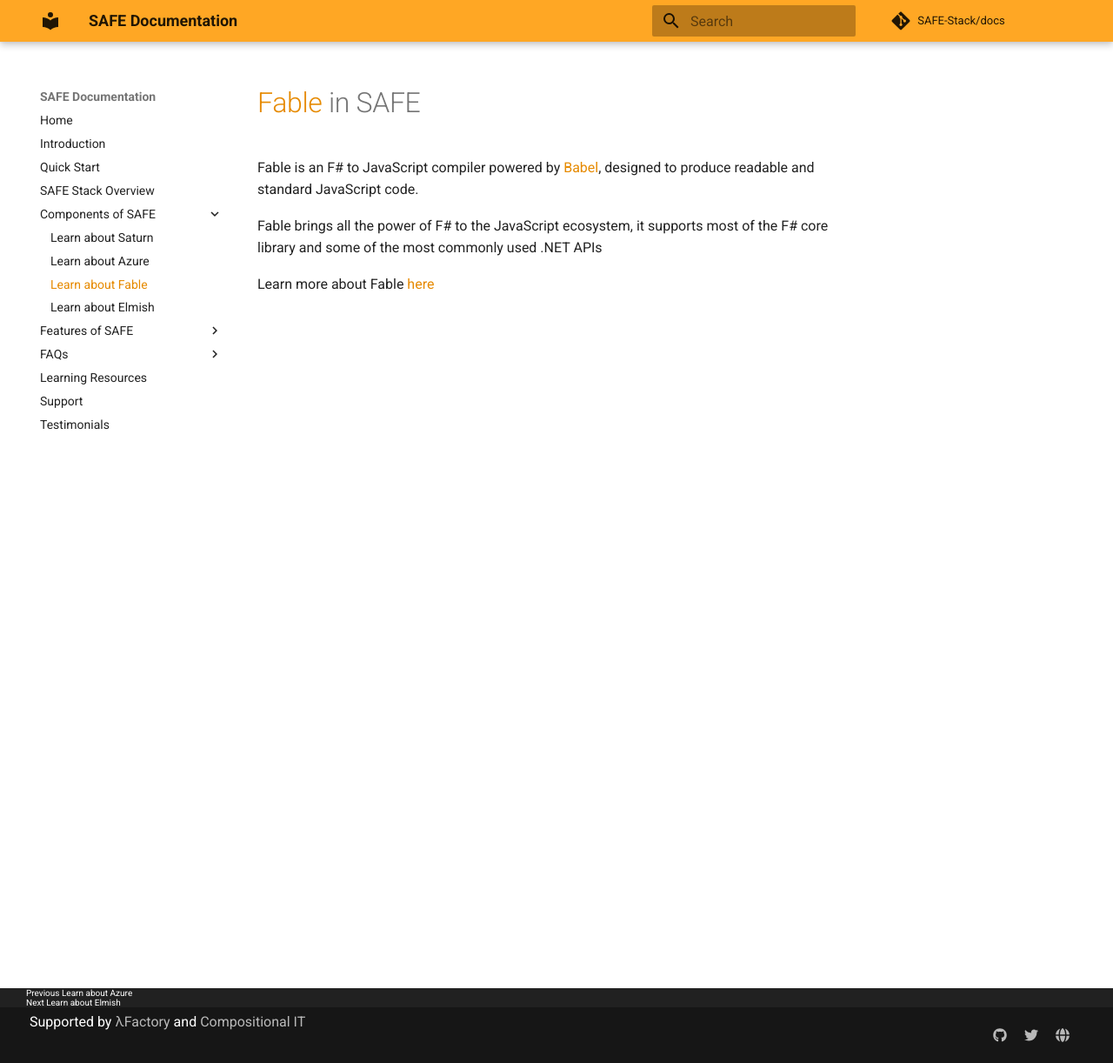
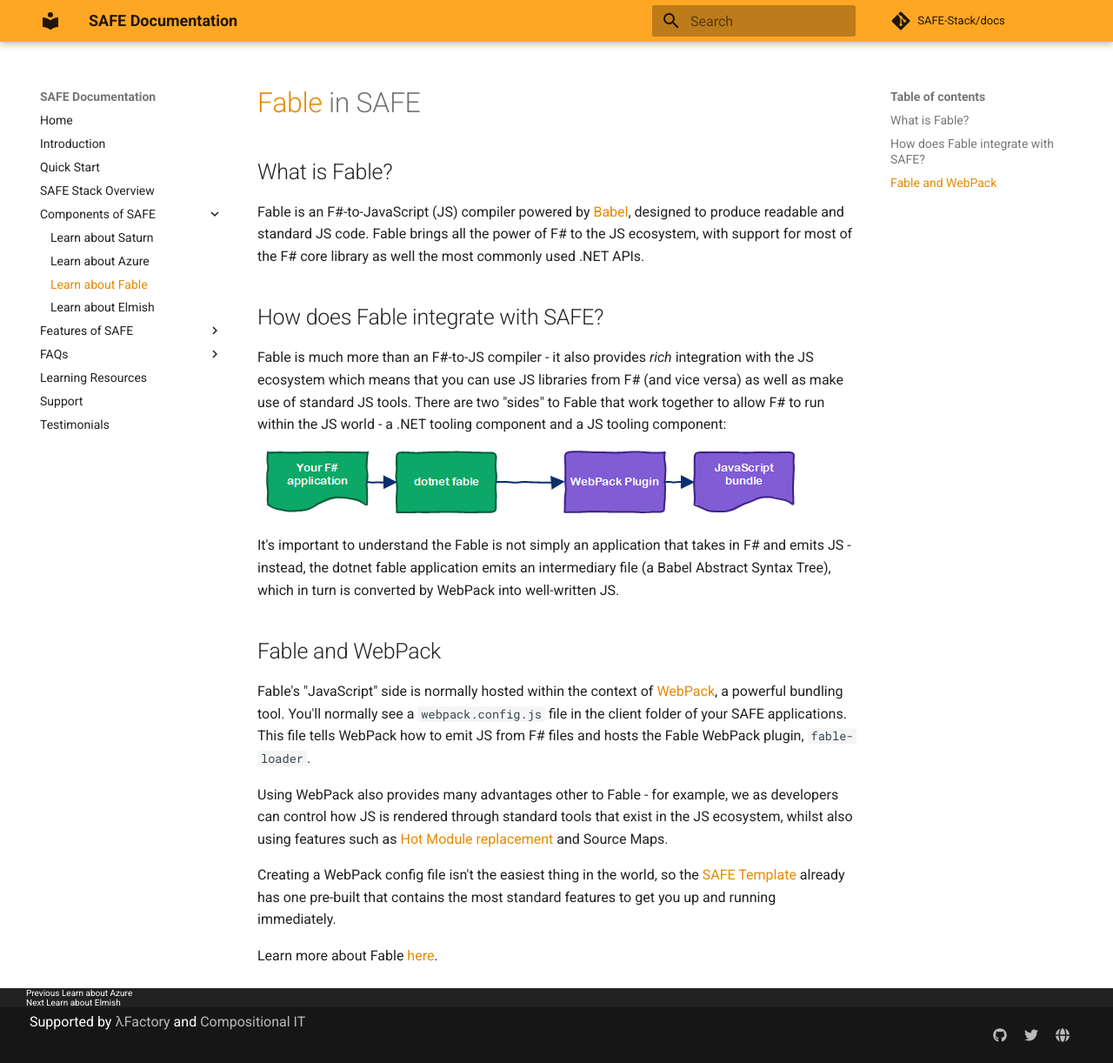
Before and after one commit to SAFE-Stack/docs, an MkDocs documentation site: the page built from docs/component-fable.md, in a window 1280 px wide and 1222 px high. Shown: the whole window at 87% size. Built offline with MkDocs 1.6.1 and Material for MkDocs 9.7.7, drawn with Linux system fonts in a browser that asks for light colours; comment, search, counter and statistics services are not loaded; old or Windows-style settings are respelled for this version of MkDocs.

Commit message:
Fable documentation

```diff
--- a/docs/component-fable.md
+++ b/docs/component-fable.md
@@ -1,7 +1,21 @@
 # [Fable](http://fable.io/) in SAFE
 
-Fable is an F# to JavaScript compiler powered by [Babel](https://babeljs.io/), designed to produce readable and standard JavaScript code.
+## What is Fable?
 
-Fable brings all the power of F# to the JavaScript ecosystem, it supports most of the F# core library and some of the most commonly used .NET APIs
+Fable is an F#-to-JavaScript (JS) compiler powered by [Babel](https://babeljs.io/), designed to produce readable and standard JS code. Fable brings all the power of F# to the JS ecosystem, with support for most of the F# core library as well the most commonly used .NET APIs.
 
-Learn more about Fable [here](http://fable.io/)
+## How does Fable integrate with SAFE?
+Fable is much more than an F#-to-JS compiler - it also provides *rich* integration with the JS ecosystem which means that you can use JS libraries from F# (and vice versa) as well as make use of standard JS tools. There are two "sides" to Fable that work together to allow F# to run within the JS world - a .NET tooling component and a JS tooling component:
+
+![](img/safe-fable-1.png)
+
+It's important to understand the Fable is not simply an application that takes in F# and emits JS - instead, the dotnet fable application emits an intermediary file (a Babel Abstract Syntax Tree), which in turn is converted by WebPack into well-written JS.
+
+## Fable and WebPack
+Fable's "JavaScript" side is normally hosted within the context of [WebPack](https://webpack.js.org/), a powerful bundling tool. You'll normally see a `webpack.config.js` file in the client folder of your SAFE applications. This file tells WebPack how to emit JS from F# files and hosts the Fable WebPack plugin, `fable-loader`.
+
+Using WebPack also provides many advantages other to Fable - for example, we as developers can control how JS is rendered through standard  tools that exist in the JS ecosystem, whilst also using features such as [Hot Module replacement](feature-hmr) and Source Maps.
+
+Creating a WebPack config file isn't the easiest thing in the world, so the [SAFE Template](template-overview) already has one pre-built that contains the most standard features to get you up and running immediately.
+
+Learn more about Fable [here](http://fable.io/).
```
Also changed, not shown: docs/img/safe-fable-1.png (added).
